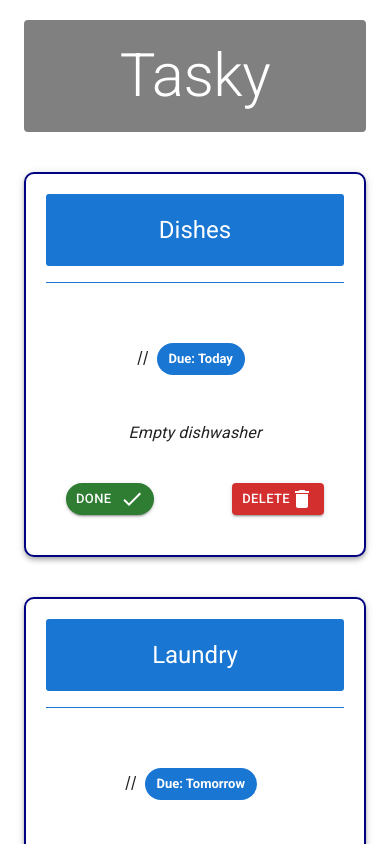
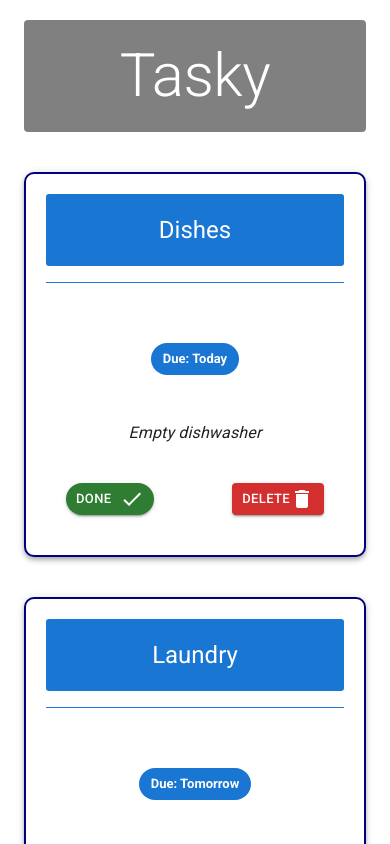
Before and after one commit to dohalloran74/react-basics-labs26, a React (Vite) app in the folder tasky/: page / in a window 390 px wide. Shown: the top 844 px of the page. Built offline with nearby package versions, Linux system fonts and the light colour scheme.

Commit message:
tasky lab3 exercise update responsive for 3 layouts

```diff
--- a/tasky/src/components/Task.jsx
+++ b/tasky/src/components/Task.jsx
@@ -23,7 +23,8 @@ const Task = (props) => {
     return (
        <Grid
   key={props.id}
-  size={{ xs: 12, md: 4 }}
+   size={{ xs: 12, sm: 6, md: 4 }}
+  //size={{ xs: 12, md: 4 }}
 >
   <Card
     sx={{
@@ -66,7 +67,7 @@ on top and bottom of divider line. */}
           padding: '20px'
         }}
       >
-//
+
         <Chip
   label={`Due: ${props.deadline}`}
   color="primary"
```
